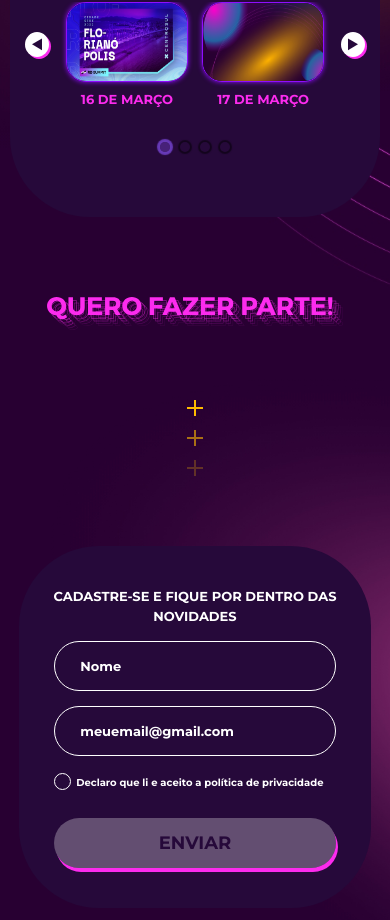
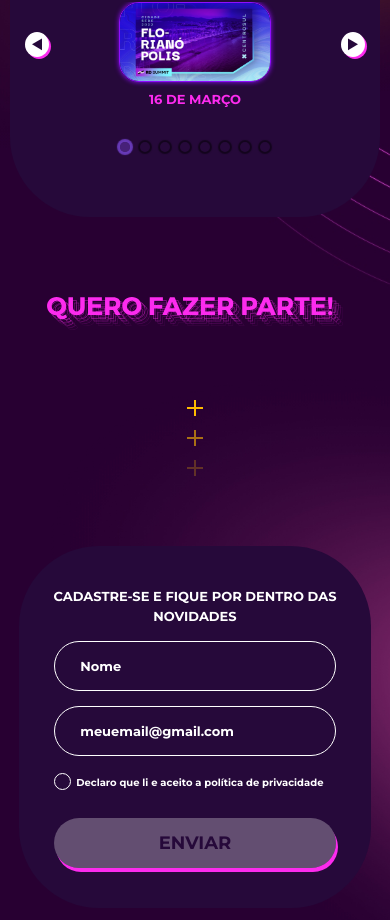
Before and after one commit to luizeduardodev/teste-estagio-frontend-tiki, a React (Vite) app: page / in a window 390 px wide. Shown: the part 1060-1980 px from the top of the page. Built offline with nearby package versions, Linux system fonts and the light colour scheme.

Commit message:
Breakpoint 375 add

```diff
--- a/src/components/Carousel/Carousel.jsx
+++ b/src/components/Carousel/Carousel.jsx
@@ -32,10 +32,11 @@ const Carousel = () => {
         <Card title="26 de março" image={lock} className="lock" />
     ];
 
-    const breakPoints = [
-        { width: 375, itemsToShow: 2, itemsToScroll: 2},
-        { width: 425, itemsToShow: 3, itemsToScroll: 3},
-        { width: 768, itemsToShow: 4, itemsToScroll: 4 },
+    const breakPointsCarousel = [
+        { width: 320, itemsToShow: 1, itemsToScroll: 1 },
+        { width: 375, itemsToShow: 2, itemsToScroll: 2 },
+        { width: 425, itemsToShow: 3, itemsToScroll: 3 },
+        { width: 768, itemsToShow: 4, itemsToScroll: 4 }
     ];
 
     const myArrow = ({ type, onClick }) => {
@@ -149,7 +150,7 @@ const Carousel = () => {
                         itemsToShow={4}
                         itemsToScroll={4}
                         renderArrow={myArrow}
-                        breakPoints={breakPoints}
+                        breakPoints={breakPointsCarousel}
                     >
                         {cards.length > 0 && cards.map((card) => card)}
                     </CarouselElastic>
```
